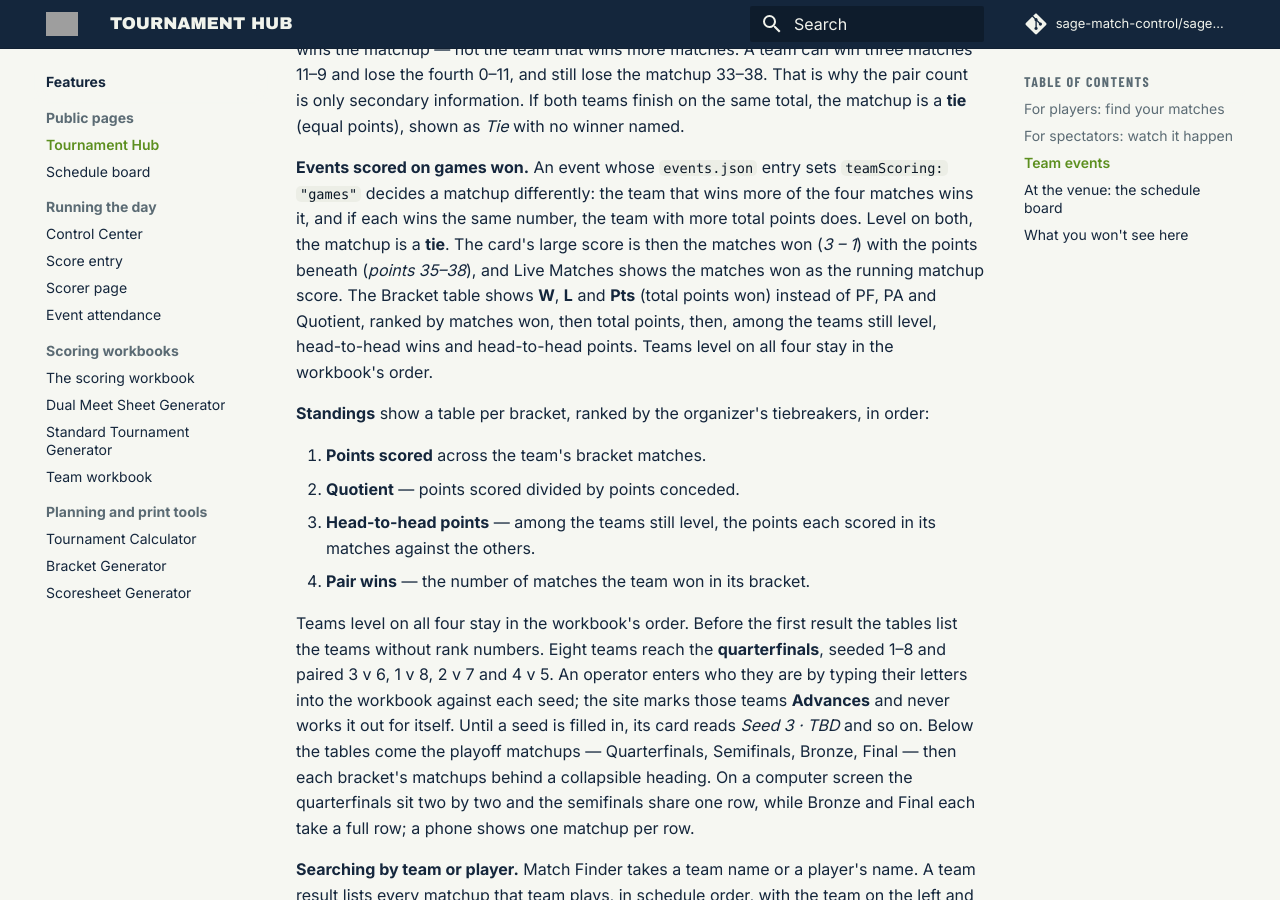
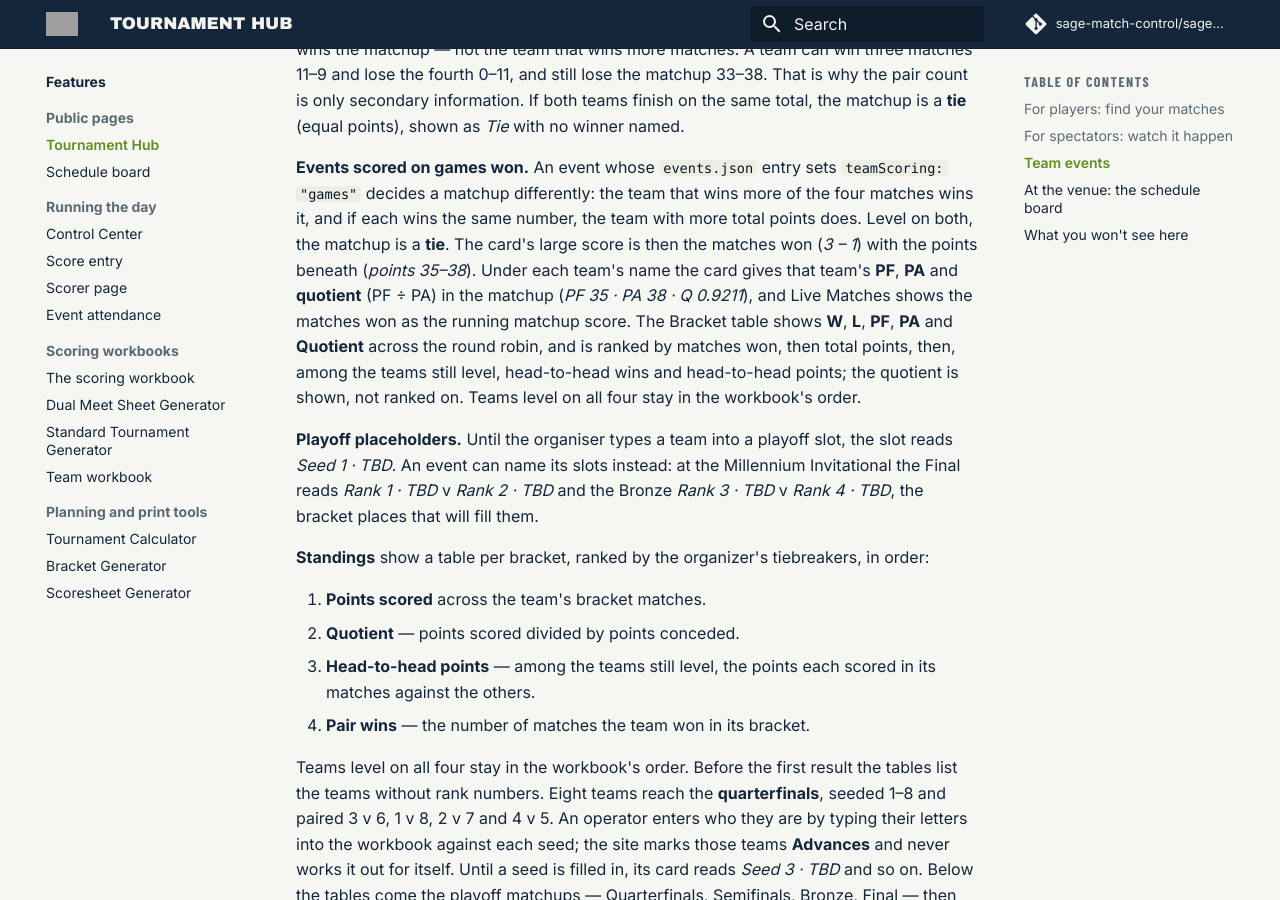
Before and after one commit to sage-match-control/sage-docs, an MkDocs documentation site: the page built from docs/features/tournament-hub.md, in a window 1280 px wide and 900 px high, scrolled down 2518 px. Built offline with MkDocs 1.6.1 and Material for MkDocs 9.7.7, drawn with Linux system fonts in a browser that asks for light colours; comment, search, counter and statistics services are not loaded.

Commit message:
2.19.0: a games-scored team event's bracket table shows PF, PA and the quotient, its matchup cards each side's PF, PA and quotient, and display.seedLabels names playoff placeholders
Co-Authored-By: Claude Opus 5.5 <noreply@anthropic.com>

```diff
--- a/docs/features/tournament-hub.md
+++ b/docs/features/tournament-hub.md
@@ -113,11 +113,18 @@ shown as *Tie* with no winner named.
 the four matches wins it, and if each wins the same number, the team with more
 total points does. Level on both, the matchup is a **tie**. The card's large
 score is then the matches won (*3 – 1*) with the points beneath (*points
-35–38*), and Live Matches shows the matches won as the running matchup score.
-The Bracket table shows **W**, **L** and **Pts** (total points won) instead of
-PF, PA and Quotient, ranked by matches won, then total points, then, among the
-teams still level, head-to-head wins and head-to-head points. Teams level on
-all four stay in the workbook's order.
+35–38*). Under each team's name the card gives that team's **PF**, **PA** and
+**quotient** (PF ÷ PA) in the matchup (*PF 35 · PA 38 · Q 0.9211*), and Live
+Matches shows the matches won as the running matchup score. The Bracket table
+shows **W**, **L**, **PF**, **PA** and **Quotient** across the round robin, and
+is ranked by matches won, then total points, then, among the teams still level,
+head-to-head wins and head-to-head points; the quotient is shown, not ranked on.
+Teams level on all four stay in the workbook's order.
+
+**Playoff placeholders.** Until the organiser types a team into a playoff slot,
+the slot reads *Seed 1 · TBD*. An event can name its slots instead: at the
+Millennium Invitational the Final reads *Rank 1 · TBD* v *Rank 2 · TBD* and the
+Bronze *Rank 3 · TBD* v *Rank 4 · TBD*, the bracket places that will fill them.
 
 **Standings** show a table per bracket, ranked by the organizer's
 tiebreakers, in order:
--- a/mkdocs.yml
+++ b/mkdocs.yml
@@ -6,7 +6,7 @@ repo_name: sage-match-control/sage-docs
 edit_uri: edit/main/docs/
 # The docs version. Bump it with a new entry at the top of docs/changelog.md;
 # the deploy workflow checks the two agree.
-copyright: 'S.A.G.E. Documentation <a href="https://sage-match-control.github.io/sage-docs/changelog/">v2.18.0</a>'
+copyright: 'S.A.G.E. Documentation <a href="https://sage-match-control.github.io/sage-docs/changelog/">v2.19.0</a>'
 
 docs_dir: docs
 
```
Also changed, not shown: docs/changelog.md (+14 -0 lines), docs/features/control-center.md (+2 -1 lines), docs/technical/event-data-config.md (+4 -0 lines), docs/technical/site-engine.md (+4 -2 lines).
